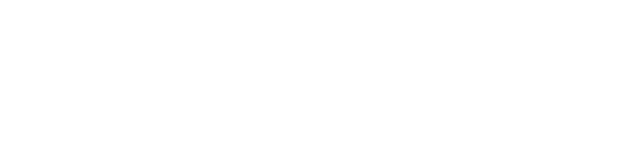
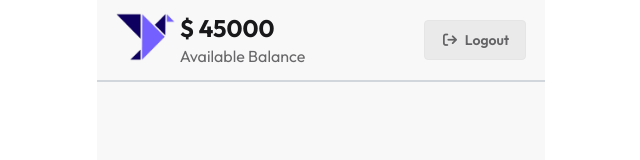
Before and after one commit to ProgramingWithArifin/payoo-mfs, a plain HTML site: page home.html in a window 1280 px wide. Shown: the whole page, without its empty margins (319-959 px from the left). Drawn offline with nearby package versions, Linux system fonts and the light colour scheme.

Commit message:
Header section done

```diff
--- a/home.html
+++ b/home.html
@@ -1,11 +1,46 @@
 <!DOCTYPE html>
-<html lang="en">
+<html lang="en" data-theme="light">
 <head>
     <meta charset="UTF-8">
     <meta name="viewport" content="width=device-width, initial-scale=1.0">
-    <title>Payoo | Home</title>
+    <title>Payoo | Login</title>
+    <!-- daisy and tailwind setup -->
+    <link href="https://cdn.jsdelivr.net/npm/daisyui@5" rel="stylesheet" type="text/css" />
+    <script src="https://cdn.jsdelivr.net/npm/@tailwindcss/browser@4"></script>
+    <!-- custom css setup -->
+    <link rel="stylesheet" href="css/style.css">
+    <!-- favicon setup -->
+    <link rel="shortcut icon" href="assets/logo.png" type="image/x-icon">
+    <!-- font setup -->
+     <link rel="preconnect" href="https://fonts.googleapis.com">
+    <link rel="preconnect" href="https://fonts.gstatic.com" crossorigin>
+    <link href="https://fonts.googleapis.com/css2?family=Outfit:wght@100..900&display=swap" rel="stylesheet">
+    <!-- font awsome -->
+    <link rel="stylesheet" href="https://cdnjs.cloudflare.com/ajax/libs/font-awesome/7.0.1/css/all.min.css" integrity="sha512-2SwdPD6INVrV/lHTZbO2nodKhrnDdJK9/kg2XD1r9uGqPo1cUbujc+IYdlYdEErWNu69gVcYgdxlmVmzTWnetw==" crossorigin="anonymous" referrerpolicy="no-referrer" />
 </head>
-<body>
+<body class="min-h-screen max-w-md bg-base-200 mx-auto">
+    <header class="border-b-2 border-gray-300">
+        <section class="w-11/12 mx-auto py-3 flex justify-between items-center">
+            <div class="left flex gap-1">
+                <div class="logo w-[60px]">
+                    <img src="./assets/logo.png" alt="">
+                </div>
+                <div class="balance-info">
+                    <h2 class="text-2xl font-bold">
+                        $ <span id="balance">45000</span>
+                    </h2>
+                    <p class="text-neutral/60">Available Balance</p>
+                </div>
+            </div>
+            <div class="right">
+                <a href="./index.html" class="btn btn-soft text-neutral/60">
+                    <i class="fa-solid fa-arrow-right-from-bracket"></i>
+                    Logout
+                </a>
+            </div>
+        </section>
 
+    </header>
+    <script src="js/login.js"></script>
 </body>
 </html>
```
